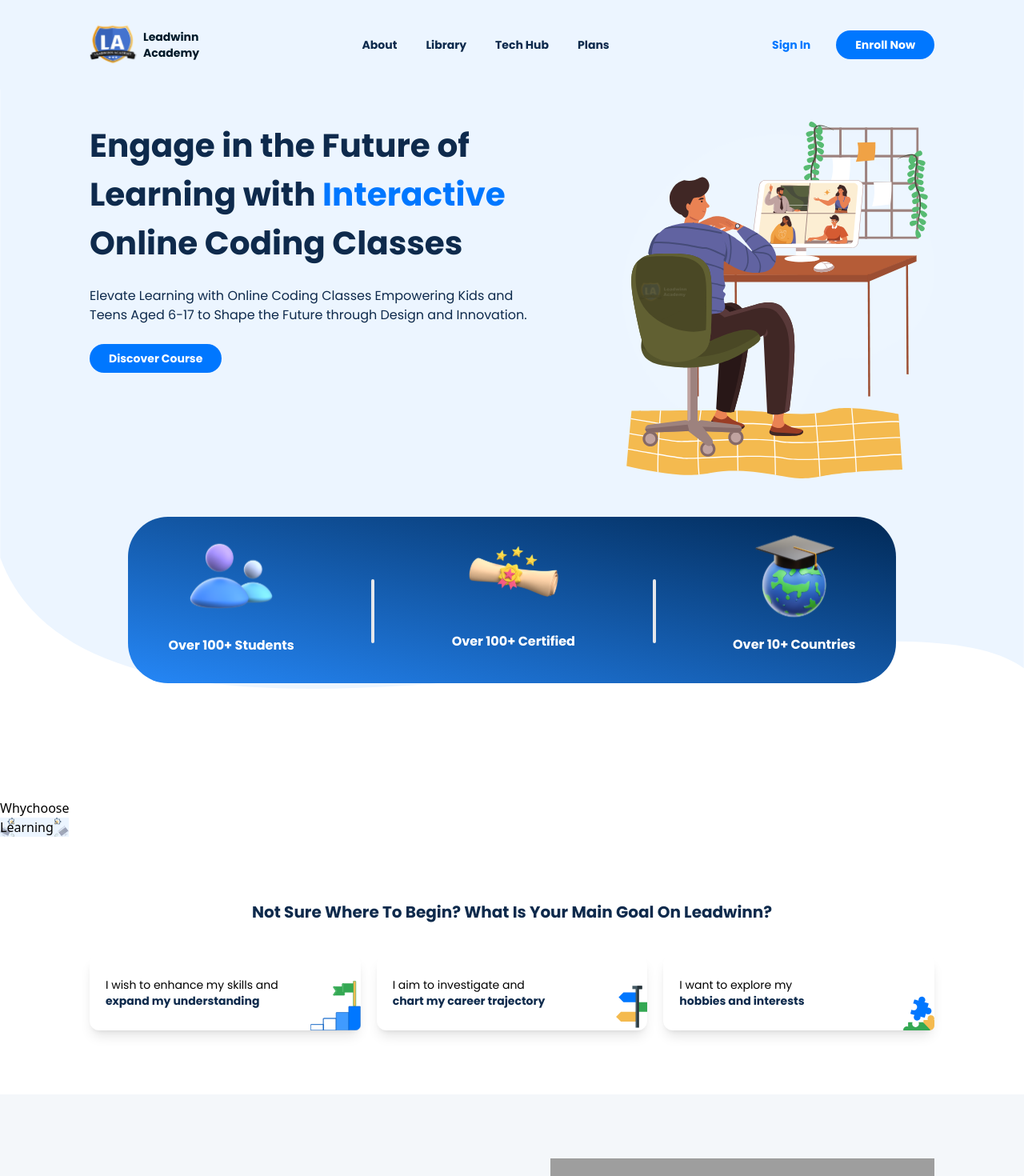
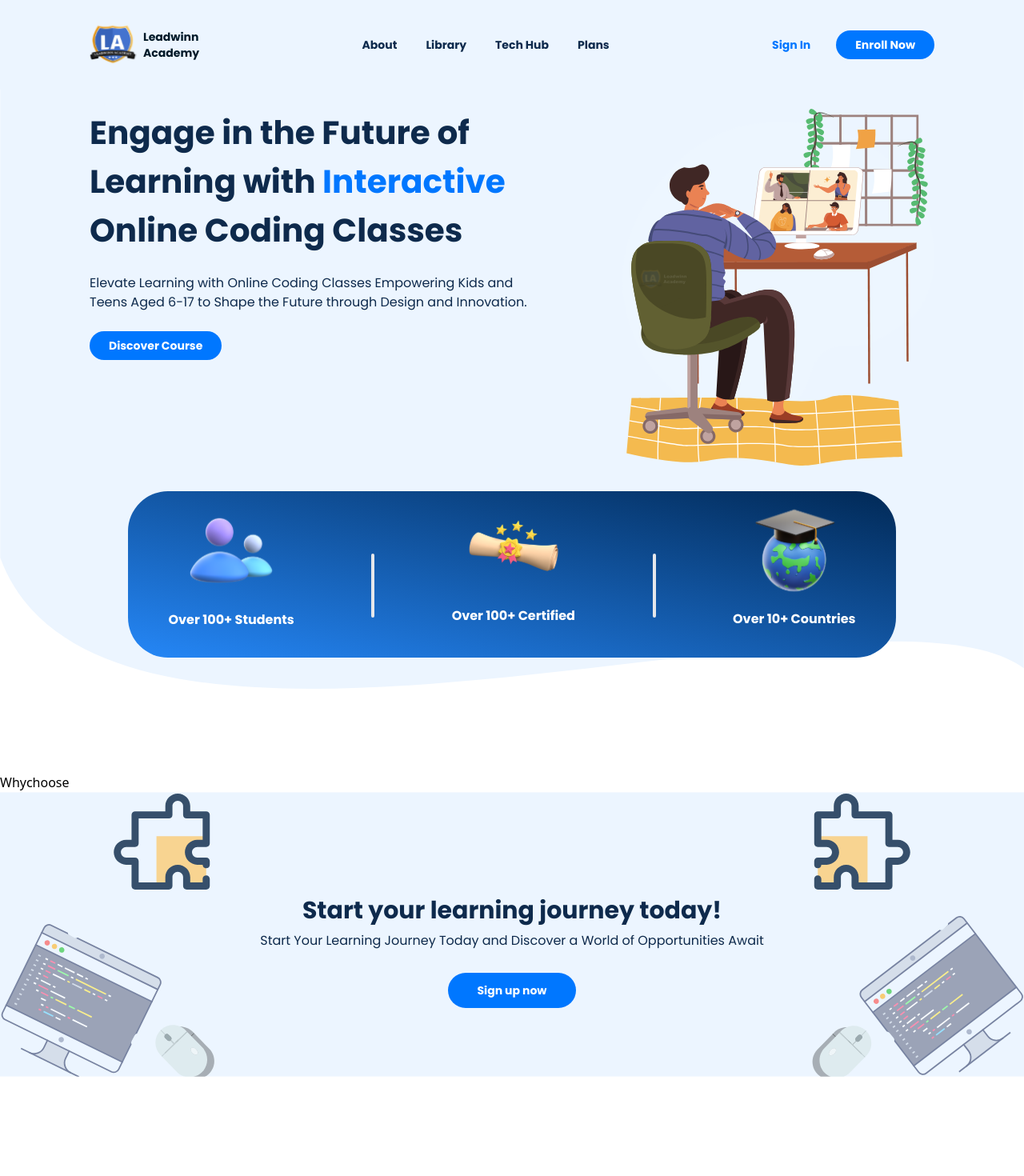
Before and after one commit to Adeleyeha-17/Leadwinn-Academy, a React (Vite) app: page / in a window 1280 px wide. Shown: the top 1470 px of the page at 80% size. Built offline with nearby package versions, Linux system fonts and the light colour scheme; grey boxes are pictures that could not be loaded.

Commit message:
created learning component jsx contents

```diff
--- a/src/components/Hero/Hero.tsx
+++ b/src/components/Hero/Hero.tsx
@@ -31,7 +31,7 @@ export const Hero: React.FC<HomeProps> = () => {
 
   return (
     <div>
-      <div className="flex flex-col md:flex-row justify-between lg:space-x-20 sm:px-12 md:py-10 px-5 xl:px-28 md:max-lg:max-w-6xl lg:max-xl:max-w-7xl mx-auto">
+      <div className="flex flex-col md:flex-row justify-between lg:space-x-20 sm:px-12 md:py-6 px-5 xl:px-28 md:max-lg:max-w-6xl lg:max-xl:max-w-7xl mx-auto">
         <div className="font-poppins text-head-black md:w-3/5 mx-auto">
           <h1 className="max-sm:text-[25px] sm:max-lg:text-[30px] lg:max-xl:text-[37px] xl:max-2xl:text-[40.5px] 2xl:text-[50px] font-bold mb-6 leading-normal max-w-md mx-auto sm:mx-0 md:max-w-[400px] lg:max-w-[580px]">Engage in the Future of Learning with <span className={`${currentColorClass}`}>
   {currentWord}
--- a/src/components/Learning/Learning.tsx
+++ b/src/components/Learning/Learning.tsx
@@ -1,8 +1,16 @@
+import { Link } from "react-router-dom"
+
 
 export const Learning = () => {
   return (
-    <div className="bg-learning bg-contain bg-no-repeat w-full">
-      Learning
+    <div className="bg-learning bg-contain bg-no-repeat flex items-center justify-center lg:h-[300px] xl:h-[400px] font-poppins">
+      <div className="flex flex-col gap-2 items-center text-center text-head-black">
+      <h1 className="font-bold text-3xl">Start your learning journey today!</h1>
+      <h1 className="text-base mb-5">Start Your Learning Journey Today and Discover a World of Opportunities Await</h1>
+
+      <Link to="" className="flex justify-center items-center w-40 py-3 md:px-6 px-4 bg-head-blue text-white md:text-sm font-semibold rounded-3xl">Sign up now</Link>
+
+      </div>
     </div>
   )
 }
```
